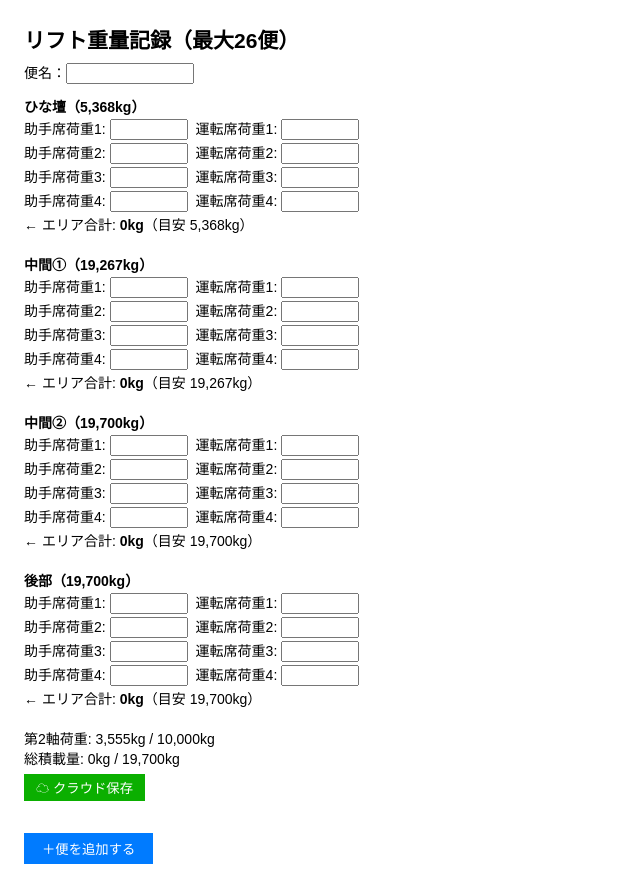
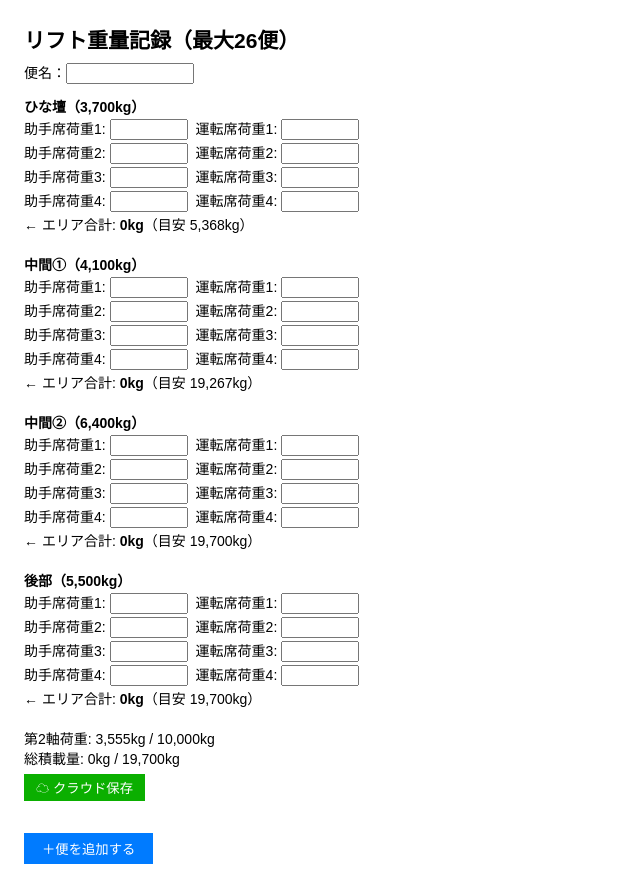
Before and after one commit to Toyotayusou1111/-, a React (Create React App) app: page / in a window 1280 px wide. Shown: the whole page, without its empty margins (0-640 px from the left). Built offline with nearby package versions, Linux system fonts and the light colour scheme.

Commit message:
Update App.js

```diff
--- a/src/App.js
+++ b/src/App.js
@@ -1,24 +1,28 @@
 import React, { useState, useRef } from "react";
 import { db, collection, addDoc, serverTimestamp } from "./firebase";
 
-const MAX_TOTAL = 19700;
-const MAX_AXLE  = 10000;
+/* ────────────── 基本パラメータ ────────────── */
+const MAX_TOTAL = 19700;   // 総重量上限
+const MAX_AXLE  = 10000;   // 第2軸荷重上限
 
+/* 第2軸への影響係数（＋は前寄りで第2軸を増やす、−は後寄りで減らす） */
 const AXLE_COEF = {
   ひな壇:  1.2006,
   中間1:   0.3345,
   中間2:   0.1491,
-  後部:   -0.218,
+  後部:   -0.2180,
 };
 
 const INTERCEPT = 3554.87;
 
+/* 表示エリア定義（定格はあくまで参考表示） */
 const AREAS = [
-  { key: "ひな壇", label: "ひな壇" },
-  { key: "中間1", label: "中間①" },
-  { key: "中間2", label: "中間②" },
-  { key: "後部",   label: "後部" },
+  { key: "ひな壇", label: "ひな壇（3,700kg）" },
+  { key: "中間1", label: "中間①（4,100kg）" },
+  { key: "中間2", label: "中間②（6,400kg）" },
+  { key: "後部",   label: "後部（5,500kg）" },
 ];
+/* ──────────────────────────── */
 
 const blankRows = () => Array(4).fill({ left: "", right: "" });
 const newEntry  = () => ({
@@ -29,46 +33,59 @@ export default function App() {
   const [entries, setEntries] = useState([newEntry()]);
   const refMap = useRef({});
 
+  /* 数値化ユーティリティ */
   const num = (v) => parseFloat(v) || 0;
 
-  const areaSum = (entry, key) =>
-    entry[key].reduce((sum, row) => sum + num(row.left) + num(row.right), 0);
+  /* エリア合計 */
+  const areaSum = (en, key) =>
+    en[key].reduce((s, r) => s + num(r.left) + num(r.right), 0);
 
-  const calcTotals = (entry) => {
-    const total = AREAS.reduce((sum, { key }) => sum + areaSum(entry, key), 0);
+  /* 総重量 & 第2軸荷重 */
+  const calcTotals = (en) => {
+    const total = AREAS.reduce((s, a) => s + areaSum(en, a.key), 0);
     const axle =
-      areaSum(entry, "ひな壇") * AXLE_COEF.ひな壇 +
-      areaSum(entry, "中間1") * AXLE_COEF.中間1 +
-      areaSum(entry, "中間2") * AXLE_COEF.中間2 +
-      areaSum(entry, "後部")   * AXLE_COEF.後部 +
+      areaSum(en, "ひな壇") * AXLE_COEF.ひな壇 +
+      areaSum(en, "中間1") * AXLE_COEF.中間1 +
+      areaSum(en, "中間2") * AXLE_COEF.中間2 +
+      areaSum(en, "後部")   * AXLE_COEF.後部 +
       INTERCEPT;
     return { total, axle };
   };
 
-  const suggest = (entry, areaKey) => {
-    const { total, axle } = calcTotals(entry);
-    const remTotal = MAX_TOTAL - total;
-    const remAxle  = MAX_AXLE  - axle;
-    const coef = AXLE_COEF[areaKey];
+  /* 🟢 改良版 suggest：軸重超過時でも後寄りエリアに目安を出す */
+  const suggest = (en, key) => {
+    const { total, axle } = calcTotals(en);
+    const remTotal = MAX_TOTAL - total;     // 残り総重量
+    const remAxle  = MAX_AXLE  - axle;      // 残り第2軸荷重（負=超過）
+    const coef     = AXLE_COEF[key];
 
+    if (remTotal <= 0 && coef >= 0) return 0; // 総重量満タンで前寄りは不可
+
+    /* 軸重側の上限 (Infinity は制限なしを表す) */
     let maxByAxle = Infinity;
-    if (coef > 0) {
+    if (coef > 0) {                       // 前寄り：軸重が余っている分だけ
       maxByAxle = remAxle > 0 ? remAxle / coef : 0;
+    } else if (coef < 0) {                // 後寄り：軸重超過を相殺できる
+      maxByAxle = remAxle < 0 ? (-remAxle) / (-coef) : Infinity;
     }
 
     const addable = Math.floor(Math.max(0, Math.min(remTotal, maxByAxle)));
+
+    /* 300kg 未満は現場で意味が薄いので表示しない */
     return addable >= 300 ? addable : 0;
   };
 
-  const setVal = (ei, k, ri, side, value) =>
+  /* 入力更新 */
+  const setVal = (ei, k, ri, side, val) =>
     setEntries((prev) => {
-      const cp = [...prev];
+      const cp   = [...prev];
       const rows = cp[ei][k].map((r) => ({ ...r }));
-      rows[ri] = { ...rows[ri], [side]: value };
-      cp[ei][k] = rows;
+      rows[ri]   = { ...rows[ri], [side]: val };
+      cp[ei][k]  = rows;
       return cp;
     });
 
+  /* Enter でフォーカス移動 */
   const nextField = (e, ei, k, ri, side) => {
     if (e.key !== "Enter") return;
     e.preventDefault();
@@ -80,31 +97,32 @@ export default function App() {
     if (tgt) refMap.current[tgt.join("-")]?.focus();
   };
 
+  /* ─────────── 画面 ─────────── */
   return (
     <div style={{ padding: "1rem", fontFamily: "sans-serif", fontSize: 14 }}>
       <h2 style={{ margin: "0 0 8px" }}>リフト重量記録（最大26便）</h2>
 
-      {entries.map((entry, ei) => {
-        const { total, axle } = calcTotals(entry);
+      {entries.map((en, ei) => {
+        const { total, axle } = calcTotals(en);
 
         return (
           <div key={ei} style={{ marginBottom: 32 }}>
+            {/* 便名 */}
             <div style={{ marginBottom: 12 }}>
               便名：<input
-                value={entry.便名}
+                value={en.便名}
                 onChange={(e) => {
-                  const cp = [...entries];
-                  cp[ei].便名 = e.target.value;
-                  setEntries(cp);
+                  const cp = [...entries]; cp[ei].便名 = e.target.value; setEntries(cp);
                 }}
                 style={{ width: 120 }}
               />
             </div>
 
+            {/* 各エリア */}
             {AREAS.map(({ key, label }) => (
               <div key={key} style={{ marginBottom: 20 }}>
-                <b>{label}（{Math.round(suggest(entry, key) + areaSum(entry, key)).toLocaleString()}kg）</b>
-                {entry[key].map((row, ri) => (
+                <b>{label}</b>
+                {en[key].map((row, ri) => (
                   <div key={ri} style={{ margin: "2px 0" }}>
                     助手席荷重{ri + 1}:{" "}
                     <input
@@ -127,9 +145,9 @@ export default function App() {
                   </div>
                 ))}
                 <div>
-                  ← エリア合計: <b>{areaSum(entry, key).toLocaleString()}kg</b>
-                  {suggest(entry, key) > 0 && (
-                    <>（目安 {suggest(entry, key).toLocaleString()}kg）</>
+                  ← エリア合計: <b>{areaSum(en, key).toLocaleString()}kg</b>
+                  {suggest(en, key) > 0 && (
+                    <>（目安 {suggest(en, key).toLocaleString()}kg）</>
                   )}
                 </div>
               </div>
@@ -138,12 +156,13 @@ export default function App() {
             <div>第2軸荷重: {Math.round(axle).toLocaleString()}kg / {MAX_AXLE.toLocaleString()}kg</div>
             <div>総積載量:  {Math.round(total).toLocaleString()}kg / {MAX_TOTAL.toLocaleString()}kg</div>
 
+            {/* クラウド保存 */}
             <button
               onClick={async () => {
                 try {
                   await addDoc(collection(db, "liftLogs"), {
-                    ...entry,
-                    ...calcTotals(entry),
+                    ...en,
+                    ...calcTotals(en),
                     timestamp: serverTimestamp(),
                   });
                   alert("✅ クラウドに保存しました");
```
